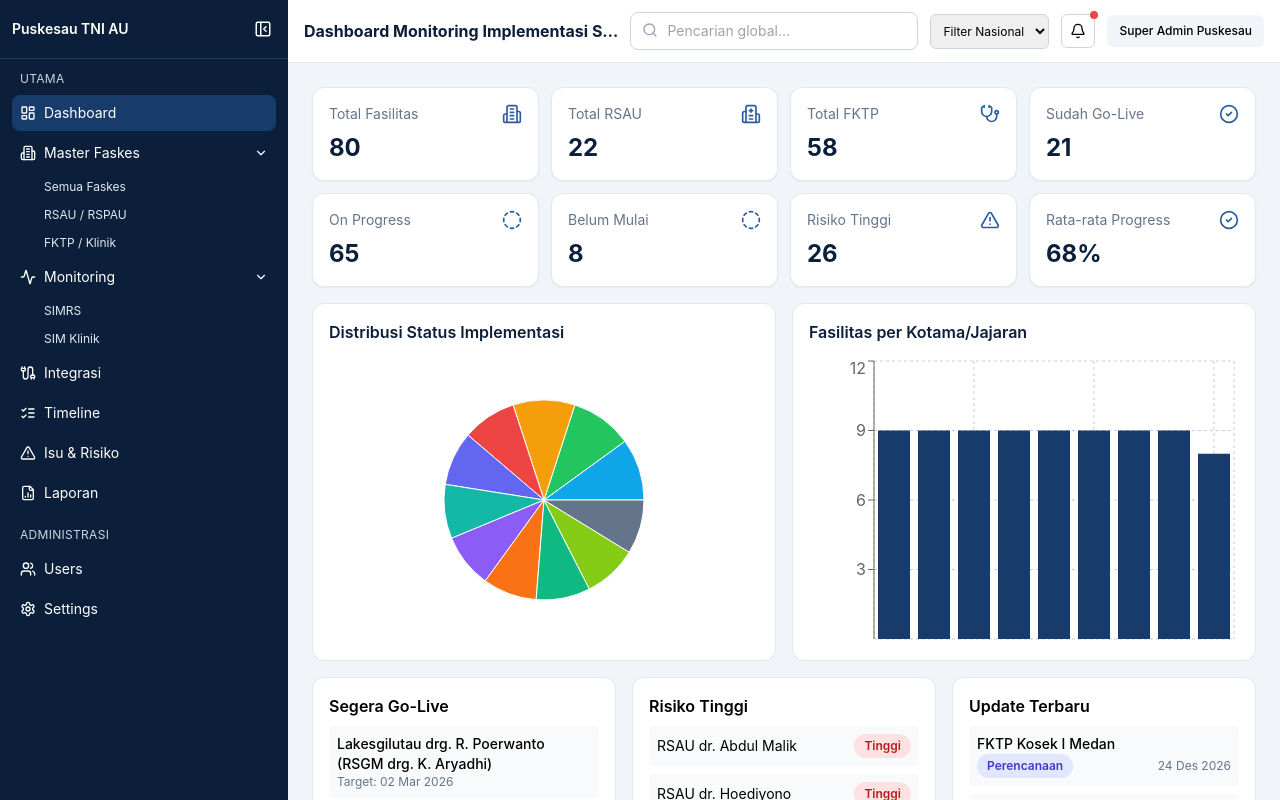
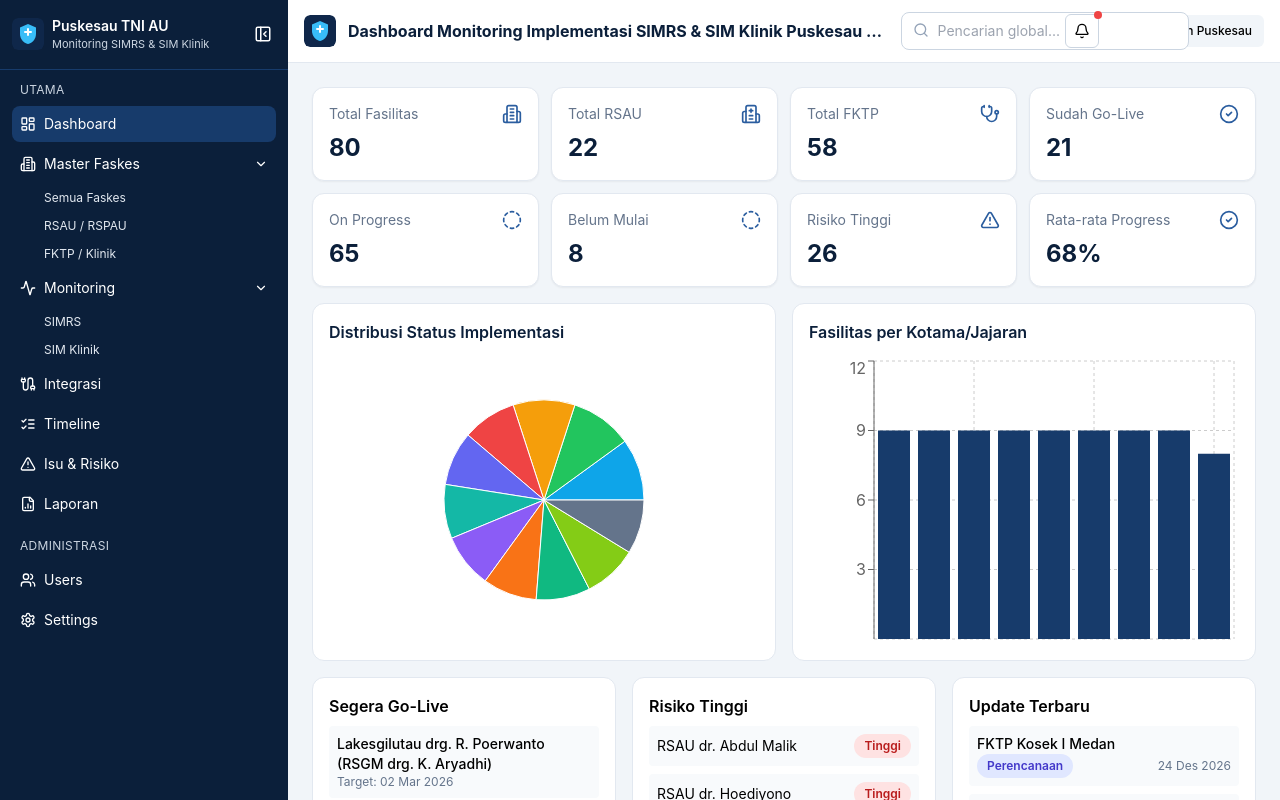
Before and after one commit to sobri3195/monitoring-simrs, a React (Vite) app: page /dashboard in a window 1280 px wide. Shown: the top 800 px of the page. Built offline with nearby package versions, Linux system fonts and the light colour scheme.

Commit message:
feat(ui): add app logo, favicon, and improve mobile responsiveness

```diff
--- a/index.html
+++ b/index.html
@@ -3,6 +3,7 @@
   <head>
     <meta charset="UTF-8" />
     <meta name="viewport" content="width=device-width, initial-scale=1.0" />
+    <link rel="icon" type="image/svg+xml" href="/favicon.svg" />
     <title>Dashboard Monitoring Implementasi SIMRS & SIM Klinik Puskesau TNI AU</title>
   </head>
   <body class="bg-slate-100">
--- /dev/null
+++ b/src/components/AppLogo.jsx
@@ -0,0 +1,15 @@
+import logoMark from '../assets/logo-simrs.svg';
+
+const AppLogo = ({ compact = false }) => (
+  <div className="flex items-center gap-2">
+    <img src={logoMark} alt="Logo SIMRS" className="h-8 w-8 rounded-md object-cover" />
+    {!compact ? (
+      <div className="min-w-0">
+        <p className="truncate text-sm font-semibold text-white">Puskesau TNI AU</p>
+        <p className="truncate text-[11px] text-slate-300">Monitoring SIMRS & SIM Klinik</p>
+      </div>
+    ) : null}
+  </div>
+);
+
+export default AppLogo;
--- a/src/layouts/Header.jsx
+++ b/src/layouts/Header.jsx
@@ -1,5 +1,6 @@
 import { Bell, Menu } from 'lucide-react';
 import { APP_NAME } from '../constants/appConstants';
+import logoMark from '../assets/logo-simrs.svg';
 import SearchInput from '../components/SearchInput';
 import { useAppStore } from '../store/useAppStore';
 
@@ -8,23 +9,33 @@ const Header = ({ setMobileOpen }) => {
 
   return (
     <header className="sticky top-0 z-20 border-b border-slate-200 bg-white/95 px-4 py-3 backdrop-blur">
-      <div className="flex flex-wrap items-center gap-3">
+      <div className="flex flex-col gap-3 lg:flex-row lg:items-center">
+        <div className="flex items-center gap-3">
           <button className="rounded-md border border-slate-200 p-2 lg:hidden" onClick={() => setMobileOpen(true)}>
             <Menu size={16} />
           </button>
+          <img src={logoMark} alt="Logo SIMRS" className="h-8 w-8 rounded-md" />
           <div className="min-w-0 flex-1">
             <h1 className="truncate text-sm font-bold text-brand-900 md:text-base">{APP_NAME}</h1>
           </div>
+          <button className="relative rounded-md border border-slate-300 p-2 md:hidden">
+            <Bell size={16} />
+            <span className="absolute -right-1 -top-1 h-2 w-2 rounded-full bg-red-500" />
+          </button>
+        </div>
+
+        <div className="grid grid-cols-1 gap-2 sm:grid-cols-[minmax(0,1fr)_auto_auto_auto] sm:items-center lg:ml-auto lg:w-auto">
           <SearchInput value={globalSearch} onChange={setGlobalSearch} placeholder="Pencarian global..." />
           <select className="rounded-md border border-slate-300 px-2 py-2 text-xs">
             <option>Filter Nasional</option>
             <option>Kodau I</option><option>Kodau II</option><option>Kodau III</option>
           </select>
-        <button className="relative rounded-md border border-slate-300 p-2">
+          <button className="relative hidden rounded-md border border-slate-300 p-2 md:block">
             <Bell size={16} />
             <span className="absolute -right-1 -top-1 h-2 w-2 rounded-full bg-red-500" />
           </button>
-        <div className="rounded-md bg-slate-100 px-3 py-2 text-xs font-medium">{currentUser.name}</div>
+          <div className="w-full rounded-md bg-slate-100 px-3 py-2 text-xs font-medium sm:w-auto">{currentUser.name}</div>
+        </div>
       </div>
     </header>
   );
--- a/src/layouts/Sidebar.jsx
+++ b/src/layouts/Sidebar.jsx
@@ -1,13 +1,14 @@
 import { ChevronDown, PanelLeftClose, PanelLeftOpen, X } from 'lucide-react';
 import { NavLink } from 'react-router-dom';
 import { MENU_GROUPS } from '../constants/appConstants';
+import AppLogo from '../components/AppLogo';
 
 const Sidebar = ({ collapsed, setCollapsed, mobileOpen, setMobileOpen }) => (
   <>
     {mobileOpen ? <div className="fixed inset-0 z-30 bg-slate-900/40 lg:hidden" onClick={() => setMobileOpen(false)} /> : null}
     <aside className={`fixed z-40 h-screen bg-brand-900 text-white transition-all lg:static ${collapsed ? 'w-20' : 'w-72'} ${mobileOpen ? 'left-0' : '-left-full lg:left-0'}`}>
       <div className="flex items-center justify-between border-b border-brand-700 px-3 py-4">
-        {!collapsed ? <p className="text-sm font-semibold">Puskesau TNI AU</p> : <p className="mx-auto">PT</p>}
+        {!collapsed ? <AppLogo /> : <AppLogo compact />}
         <div className="flex items-center gap-1">
           <button onClick={() => setCollapsed(!collapsed)} className="hidden rounded p-1 hover:bg-brand-700 lg:block">
             {collapsed ? <PanelLeftOpen size={18} /> : <PanelLeftClose size={18} />}
```
Also changed, not shown: public/favicon.svg (added), src/assets/logo-simrs.svg (added). Lines whose indentation alone changed are shown as unchanged.
